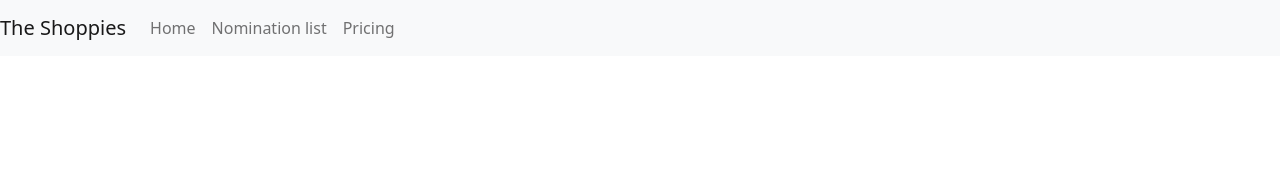
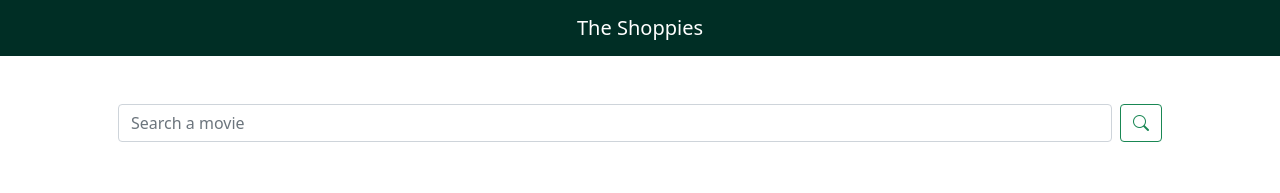
Before and after one commit to ishakantak/TheShoppies-Shopify, a plain HTML site: page index.html in a window 1280 px wide. Drawn offline with nearby package versions, Linux system fonts and the light colour scheme.

Commit message:
added search bar

```diff
--- a/index.html
+++ b/index.html
@@ -13,31 +13,32 @@
 
   </head>
   <body>
-    <nav class="navbar navbar-expand-lg navbar-light bg-light fixed-top">
-      <a class="navbar-brand" href="#">
-        The Shoppies
-      </a>  <button class="navbar-toggler" type="button" data-toggle="collapse" data-target="#navbarText" aria-controls="navbarText" aria-expanded="false" aria-label="Toggle navigation">
-    <span class="navbar-toggler-icon"></span>
-  </button>
-  <div class="collapse navbar-collapse" id="navbarText">
-    <ul class="navbar-nav mr-auto">
-      <li class="nav-item active">
-        <a class="nav-link" href="#">Home
-          <!-- <span class="sr-only">(current)</span> -->
-        </a>
-      </li>
-      <li class="nav-item">
-        <a class="nav-link" href="#">Nomination list</a>
-      </li>
-      <li class="nav-item">
-        <a class="nav-link" href="#">Pricing</a>
-      </li>
-    </ul>
-    <!-- <span class="navbar-text">
-      Navbar text with an inline element
-    </span> -->
+
+    <nav class="navbar navbar-light" style="background-color: rgb(0, 46, 37);">
+  <div class="container-fluid">
+    <a class="navbar-brand text-white mx-auto" href="#">
+      <!-- <img src="Images/navbar logo/Green_Simple_Agriculture_Logo-removebg-preview.png" alt="" class="d-inline-block align-text-top"> -->
+      The Shoppies
+    </a>
   </div>
 </nav>
+<div class="container p-5">
+  <form class="d-flex">
+       <input class="form-control me-2" type="search" placeholder="Search a movie" aria-label="Search">
+       <button class="btn btn-outline-success" type="submit"><i class="bi bi-search"></i></button>
+     </form>
+</div>
+<div class="searchResult">
+
+</div>
+<!-- <footer class="footer mt-auto py-3 bg-light">
+  <div class="container">
+    <span class="text-muted">Created by Isha</span>
+  </div>
+</footer> -->
+<!-- <footer class="mt-auto text-white-50" style="background-color: rgb(0, 46, 37);">
+    <p>Cover template for <a href="https://getbootstrap.com/" class="text-white">Bootstrap</a>, by <a href="https://twitter.com/mdo" class="text-white">@mdo</a>.</p>
+  </footer> -->
 <!--
 <section class="pt-5">
   <div class="container pt-5">
```
Also changed, not shown: Images/navbar logo/Green_Simple_Agriculture_Logo-removebg-preview.png, 1 other file.
